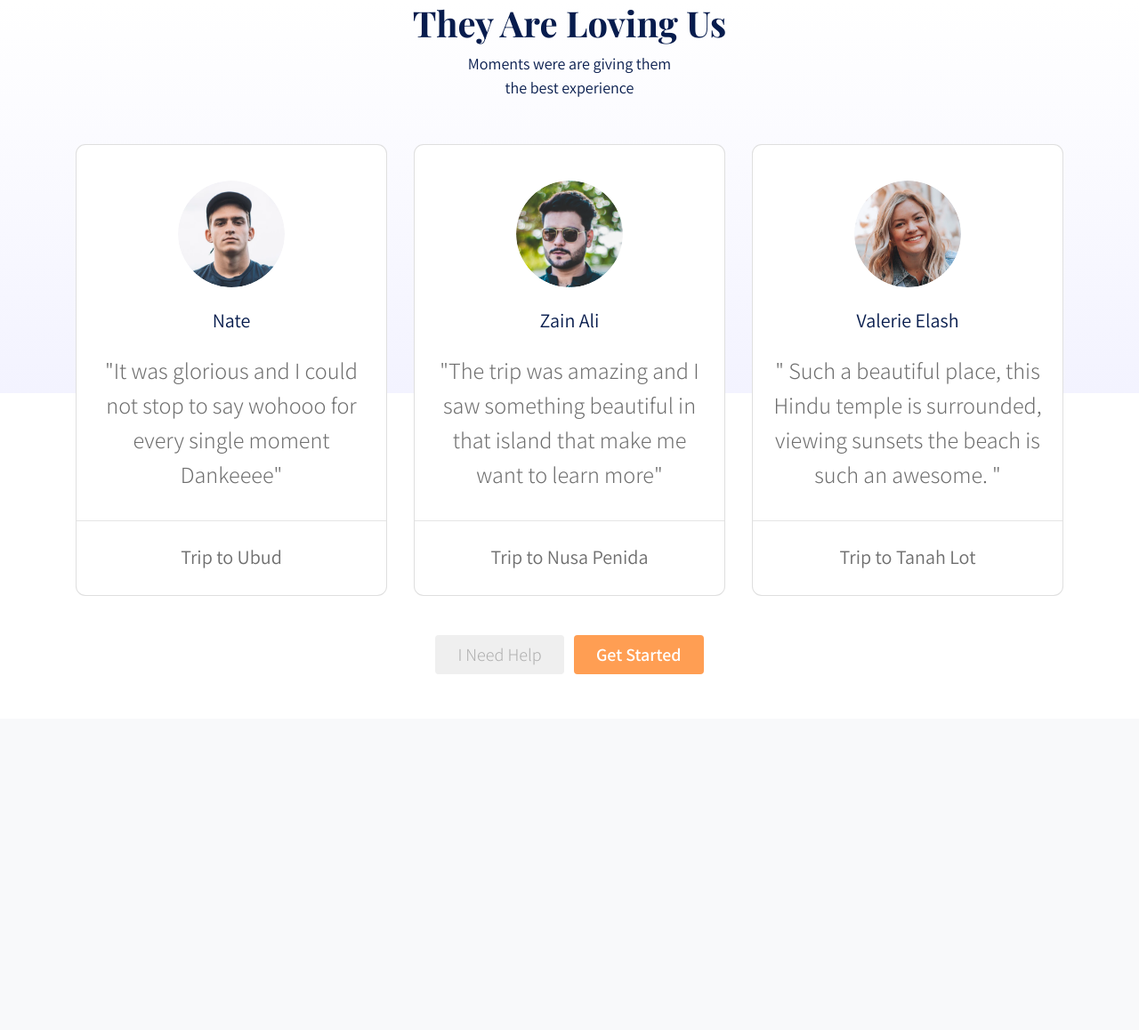
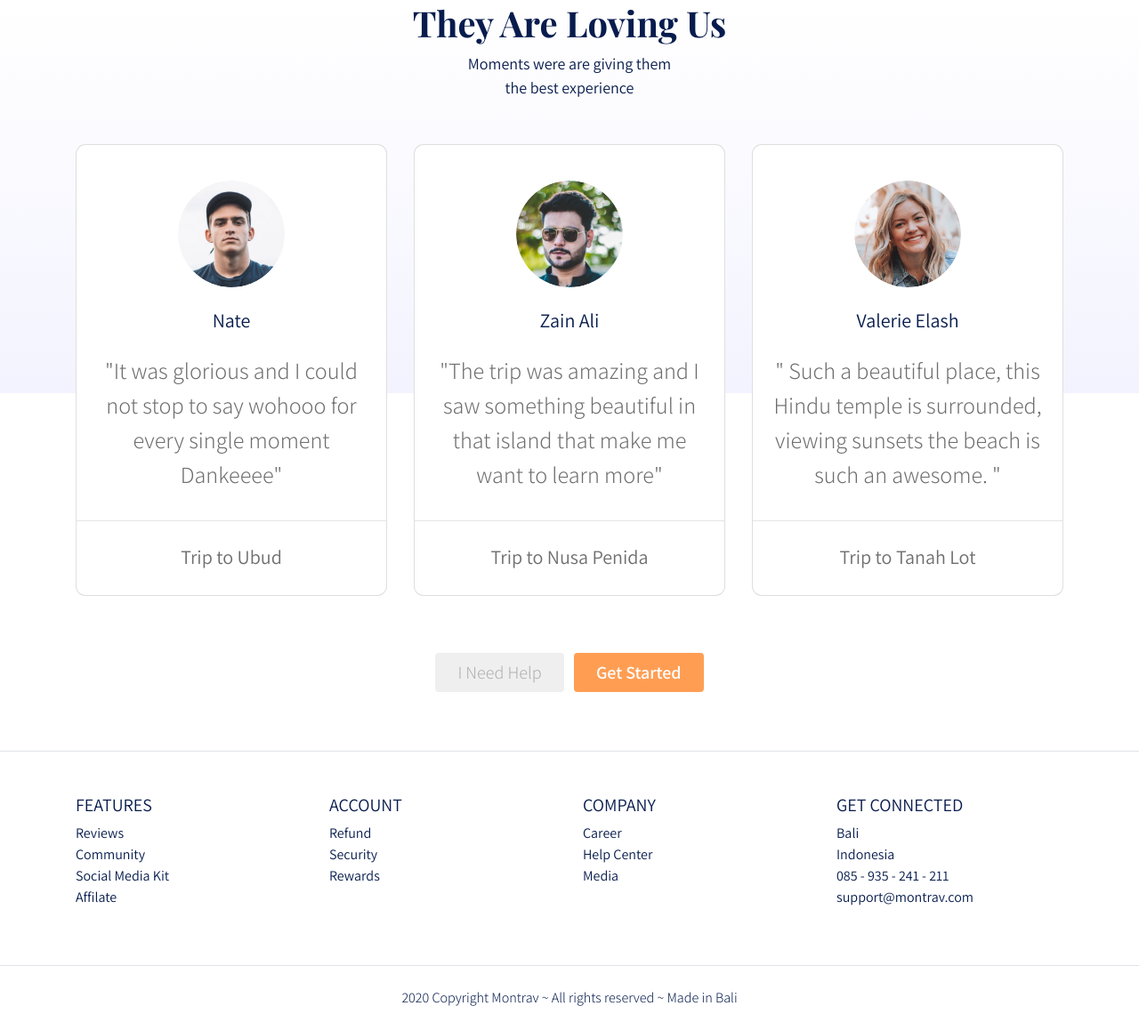
Before and after one commit to Indraawagin/web_montrav, a PHP site: page / in a window 1280 px wide. Shown: the part 1577-2735 px from the top of the page at 89% size. Before the commit the page ends 2335 px from the top, so only its background shows below. Run offline with PHP 8.4, Linux system fonts and the light colour scheme.

Commit message:
section footer

```diff
--- a/frontend/styles/main.css
+++ b/frontend/styles/main.css
@@ -189,7 +189,7 @@ header .btn-get-started:hover {
 .section-testimonial-content .card-testimonial {
   padding: 40px 20px 10px;
   border-radius: 11px;
-  margin-bottom: 20px;
+  margin-bottom: 40px;
 }
 
 .section-testimonial-content .card-testimonial .testimonial-content {
@@ -243,4 +243,13 @@ header .btn-get-started:hover {
   background-color: #f3f3f3;
   color: #aeaeae;
 }
+
+.section-footer a {
+  color: #071c4d;
+}
+
+.section-footer .copyright {
+  color: #071c4d;
+  font-weight: 300;
+}
 /*# sourceMappingURL=main.css.map */
--- a/frontend/styles/main.scss
+++ b/frontend/styles/main.scss
@@ -205,7 +205,7 @@ header {
   .card-testimonial {
     padding: 40px 20px 10px;
     border-radius: 11px;
-    margin-bottom: 20px;
+    margin-bottom: 40px;
 
     .testimonial-content {
       min-height: 365px;
@@ -260,3 +260,15 @@ header {
     }
   }
 }
+
+// Section Footer
+.section-footer {
+  a {
+    color: #071c4d;
+  }
+
+  .copyright {
+    color: #071c4d;
+    font-weight: 300;
+  }
+}
--- a/index.html
+++ b/index.html
@@ -303,6 +303,60 @@
       </section>
     </main>
 
+    <footer class="section-footer mt-3 mb-4 border-top">
+      <div class="container pt-5 pb-5">
+        <div class="row justify-content-center">
+          <div class="col-12">
+            <div class="row">
+              <div class="col-12 col-lg-3">
+                <h5>FEATURES</h5>
+                <ul class="list-unstyled">
+                  <li><a href="">Reviews</a></li>
+                  <li><a href="">Community</a></li>
+                  <li><a href="">Social Media Kit</a></li>
+                  <li><a href="">Affilate</a></li>
+                </ul>
+              </div>
+              <div class="col-12 col-lg-3">
+                <h5>ACCOUNT</h5>
+                <ul class="list-unstyled">
+                  <li><a href="">Refund</a></li>
+                  <li><a href="">Security</a></li>
+                  <li><a href="">Rewards</a></li>
+                </ul>
+              </div>
+              <div class="col-12 col-lg-3">
+                <h5>COMPANY</h5>
+                <ul class="list-unstyled">
+                  <li><a href="">Career</a></li>
+                  <li><a href="">Help Center</a></li>
+                  <li><a href="">Media</a></li>
+                </ul>
+              </div>
+              <div class="col-12 col-lg-3">
+                <h5>GET CONNECTED</h5>
+                <ul class="list-unstyled">
+                  <li><a href="">Bali</a></li>
+                  <li><a href="">Indonesia</a></li>
+                  <li><a href="">085 - 935 - 241 - 211</a></li>
+                  <li><a href="">support@montrav.com</a></li>
+                </ul>
+              </div>
+            </div>
+          </div>
+        </div>
+      </div>
+      <div class="container-fluid">
+        <div
+          class="row border-top justify-content-center align-items-center pt-4"
+        >
+          <div class="col-auto copyright">
+            2020 Copyright Montrav ~ All rights reserved ~ Made in Bali
+          </div>
+        </div>
+      </div>
+    </footer>
+
     <script src="frontend/libraries/bootstrap/js/jquery-3.4.1.min.js"></script>
     <script src="https://cdn.jsdelivr.net/npm/popper.js@1.16.0/dist/umd/popper.min.js"></script>
     <script src="frontend/libraries/bootstrap/js/bootstrap.js"></script>
```
Also changed, not shown: 1 other file.
